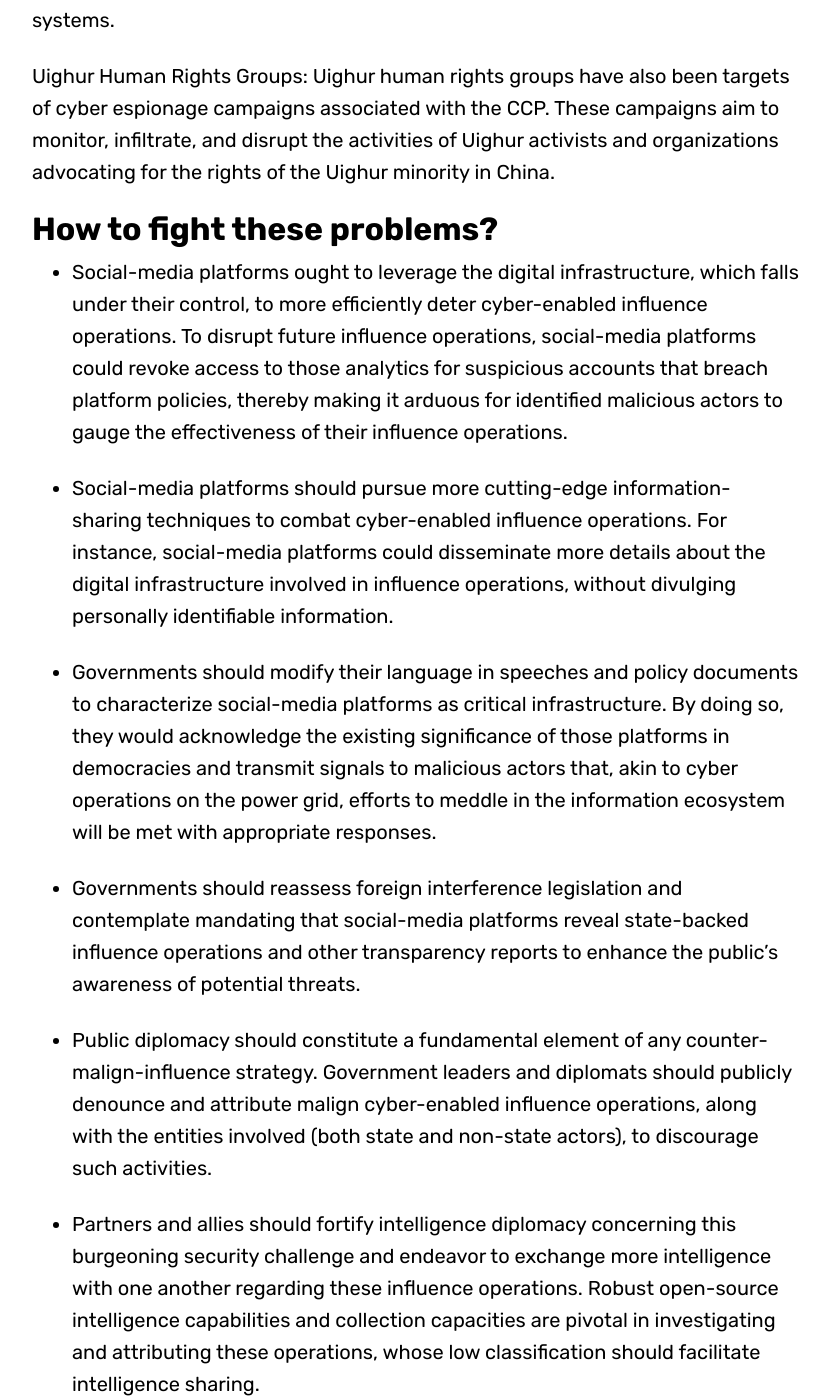
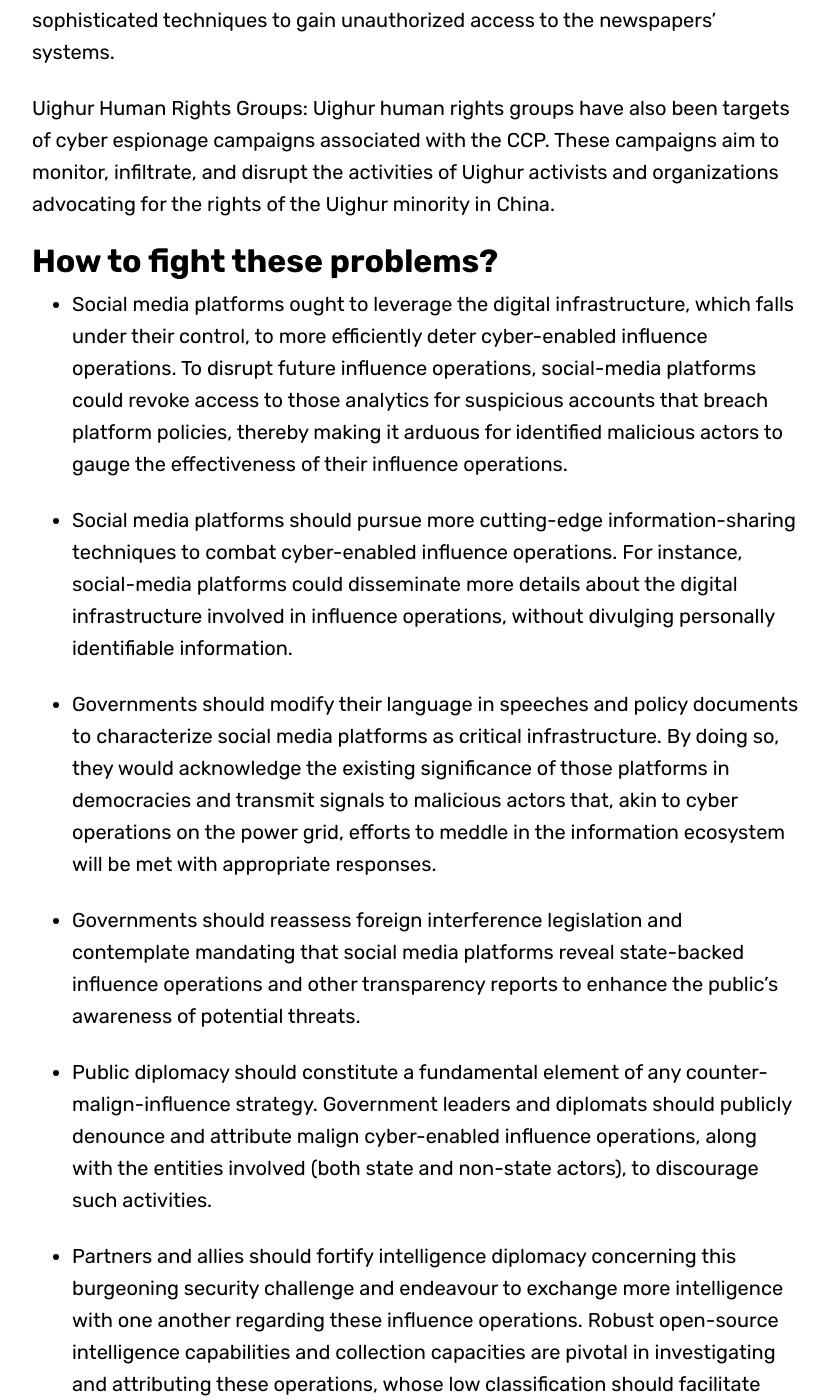
Before and after one commit to blitz0p3rations/blitz0p3rations.github.io, a Jekyll site: the page built from _posts/2023-07-30-CCP's-Influence-operations.md, in a window 1280 px wide and 1400 px high, scrolled down 3947 px. Shown: the whole window, without its empty margins (224-1054 px from the left). Built offline with Jekyll 4.4.1, drawn with Linux system fonts in a browser that asks for light colours; some web fonts are replaced; some of the changed text lies outside the part shown.

Commit message:
Update 2023-07-30-CCP's-Influence-operations.md

```diff
--- a/_posts/2023-07-30-CCP's-Influence-operations.md
+++ b/_posts/2023-07-30-CCP's-Influence-operations.md
@@ -44,19 +44,19 @@
 
 # How to fight these problems?
 
-- Social-media platforms ought to leverage the digital infrastructure, which falls under their control, to more efficiently deter cyber-enabled influence operations. To disrupt future influence operations, social-media platforms could revoke access to those analytics for suspicious accounts that breach platform policies, thereby making it arduous for identified malicious actors to gauge the effectiveness of their influence operations.
+- Social media platforms ought to leverage the digital infrastructure, which falls under their control, to more efficiently deter cyber-enabled influence operations. To disrupt future influence operations, social-media platforms could revoke access to those analytics for suspicious accounts that breach platform policies, thereby making it arduous for identified malicious actors to gauge the effectiveness of their influence operations.
 
-- Social-media platforms should pursue more cutting-edge information-sharing techniques to combat cyber-enabled influence operations. For instance, social-media platforms could disseminate more details about the digital infrastructure involved in influence operations, without divulging personally identifiable information.
+- Social media platforms should pursue more cutting-edge information-sharing techniques to combat cyber-enabled influence operations. For instance, social-media platforms could disseminate more details about the digital infrastructure involved in influence operations, without divulging personally identifiable information.
 
-- Governments should modify their language in speeches and policy documents to characterize social-media platforms as critical infrastructure. By doing so, they would acknowledge the existing significance of those platforms in democracies and transmit signals to malicious actors that, akin to cyber operations on the power grid, efforts to meddle in the information ecosystem will be met with appropriate responses.
+- Governments should modify their language in speeches and policy documents to characterize social media platforms as critical infrastructure. By doing so, they would acknowledge the existing significance of those platforms in democracies and transmit signals to malicious actors that, akin to cyber operations on the power grid, efforts to meddle in the information ecosystem will be met with appropriate responses.
 
-- Governments should reassess foreign interference legislation and contemplate mandating that social-media platforms reveal state-backed influence operations and other transparency reports to enhance the public's awareness of potential threats.
+- Governments should reassess foreign interference legislation and contemplate mandating that social media platforms reveal state-backed influence operations and other transparency reports to enhance the public's awareness of potential threats.
 
 - Public diplomacy should constitute a fundamental element of any counter-malign-influence strategy. Government leaders and diplomats should publicly denounce and attribute malign cyber-enabled influence operations, along with the entities involved (both state and non-state actors), to discourage such activities.
 
-- Partners and allies should fortify intelligence diplomacy concerning this burgeoning security challenge and endeavor to exchange more intelligence with one another regarding these influence operations. Robust open-source intelligence capabilities and collection capacities are pivotal in investigating and attributing these operations, whose low classification should facilitate intelligence sharing.
+- Partners and allies should fortify intelligence diplomacy concerning this burgeoning security challenge and endeavour to exchange more intelligence with one another regarding these influence operations. Robust open-source intelligence capabilities and collection capacities are pivotal in investigating and attributing these operations, whose low classification should facilitate intelligence sharing.
 
-- Governments should endorse further research on influence operations and other hybrid threats. To foster broader situational awareness of hybrid threats, including malign influence operations across the region, democracies should establish an Indo-Pacific hybrid threats center.
+- Governments should endorse further research on influence operations and other hybrid threats. To foster broader situational awareness of hybrid threats, including malign influence operations across the region, democracies should establish an Indo-Pacific hybrid threats centre.
 
 # Conclusion
 The CCP's cyber-enabled influence operations have become increasingly sophisticated and pose significant challenges to global cybersecurity and information integrity. Through advanced tactics, the CCP seeks to control narratives, suppress dissent, and shape public opinion both within China and on an international level. Understanding the technical aspects of these operations is crucial for governments, organizations, and individuals to implement effective cybersecurity measures and countermeasures to protect against the influence and potential threats posed by the CCP's cyber activities.
```
Also changed, not shown: other parts of _posts/2023-07-30-CCP's-Influence-operations.md (+5 -5 lines).
